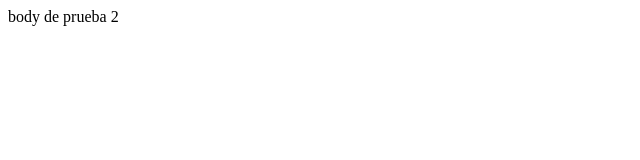
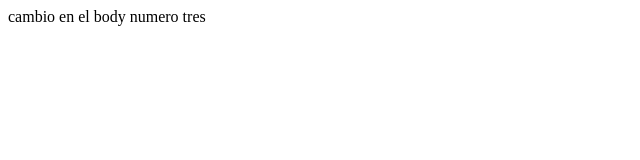
Before and after one commit to Dcarrillo123/prueba, a plain HTML site: page index.html in a window 1280 px wide. Shown: the whole page, without its empty margins (0-640 px from the left). Drawn offline with Linux system fonts and the light colour scheme.

Commit message:
cambio numero 3

```diff
--- a/index.html
+++ b/index.html
@@ -4,6 +4,9 @@
 	<title></title>
 </head>
 <body>
-body de prueba 2
+cambio en el body numero tres
+
+
+
 </body>
 </html>
```
